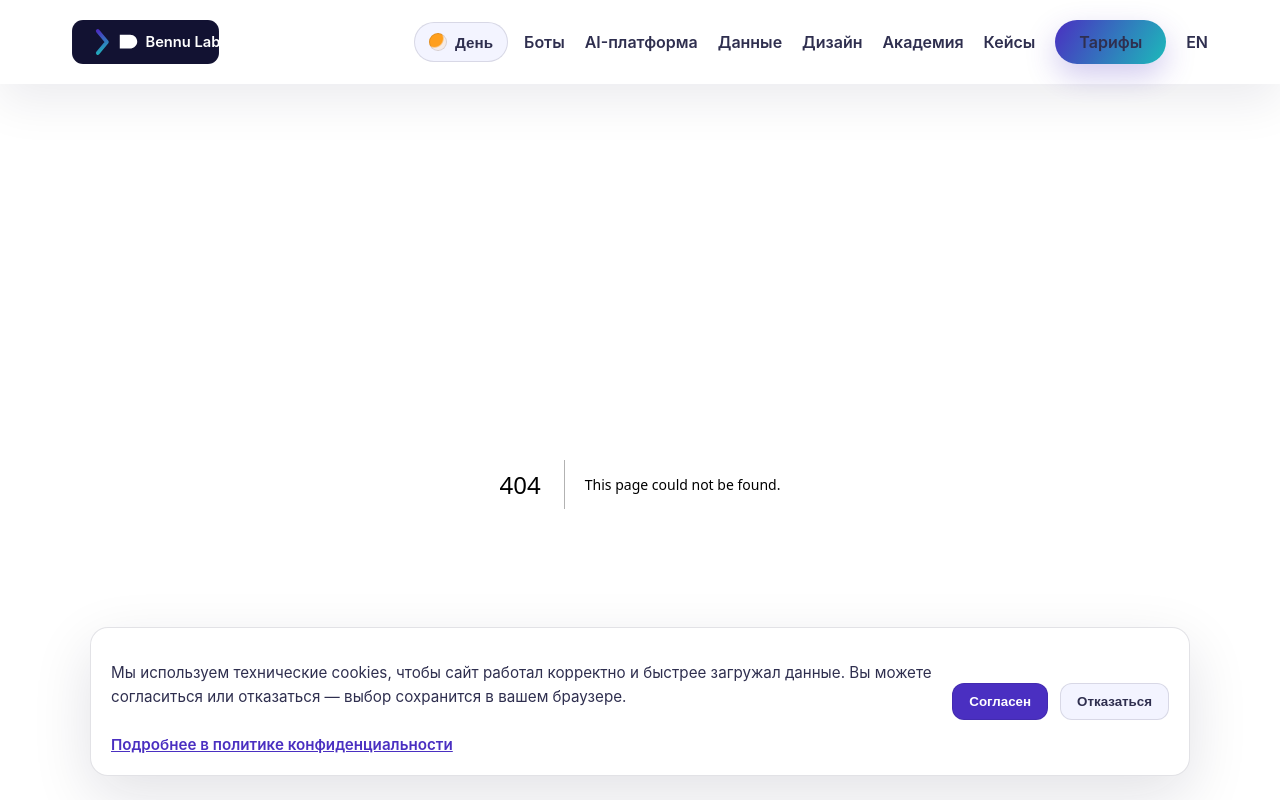
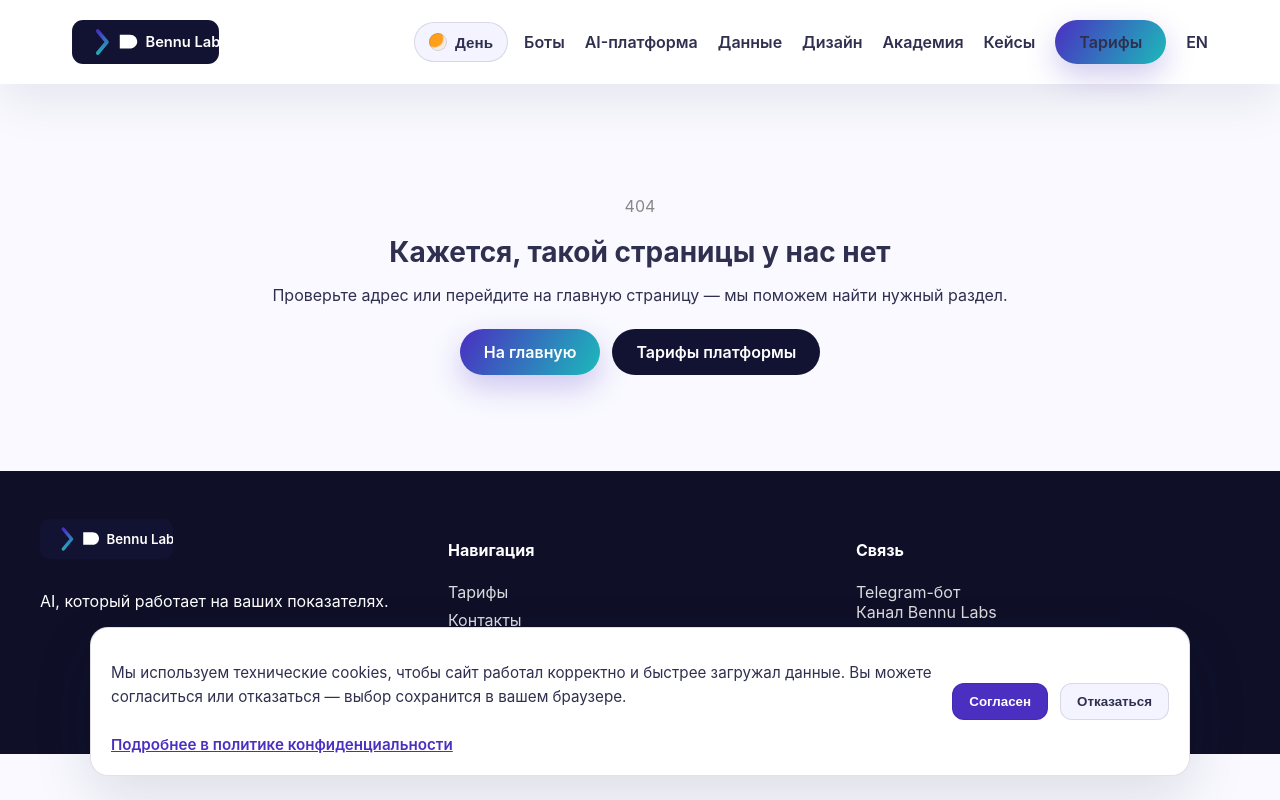
Before and after one commit to Kbennu/BennuLabsSite, a Next.js app: page /not-found in a window 1280 px wide. Before the commit this address had no page. Shown: the top 800 px of the page. Built offline with nearby package versions, Linux system fonts and the light colour scheme.

Commit message:
Add fallback rewrite and custom not found page

```diff
--- a/next.config.js
+++ b/next.config.js
@@ -1,7 +1,8 @@
 /** @type {import('next').NextConfig} */
 const nextConfig = {
   async rewrites() {
-    return [
+    return {
+      beforeFiles: [
         {
           source: '/en/index.html',
           destination: '/en',
@@ -26,7 +27,14 @@ const nextConfig = {
           source: '/:path*//:slug*',
           destination: '/:path*/:slug*',
         },
-    ];
+      ],
+      fallback: [
+        {
+          source: '/:path*',
+          destination: '/not-found',
+        },
+      ],
+    };
   },
 };
 
--- /dev/null
+++ b/src/app/not-found/page.tsx
@@ -0,0 +1,29 @@
+import Link from 'next/link';
+import type { Metadata } from 'next';
+
+export const metadata: Metadata = {
+  title: 'Страница не найдена — Bennu Labs',
+  description: 'Запрошенный адрес не найден. Вернитесь на главную или выберите раздел.',
+};
+
+export default function NotFoundPage() {
+  return (
+    <main style={{ padding: '96px 24px', textAlign: 'center' }}>
+      <p style={{ color: '#888', marginBottom: '12px' }}>404</p>
+      <h1 style={{ fontSize: '28px', marginBottom: '16px' }}>
+        Кажется, такой страницы у нас нет
+      </h1>
+      <p style={{ marginBottom: '24px' }}>
+        Проверьте адрес или перейдите на главную страницу — мы поможем найти нужный раздел.
+      </p>
+      <div style={{ display: 'flex', gap: '12px', justifyContent: 'center', flexWrap: 'wrap' }}>
+        <Link className="cta-button" href="/">
+          На главную
+        </Link>
+        <Link className="deeplink-cta" href="/pricing">
+          Тарифы платформы
+        </Link>
+      </div>
+    </main>
+  );
+}
```
Lines whose indentation alone changed are shown as unchanged.
